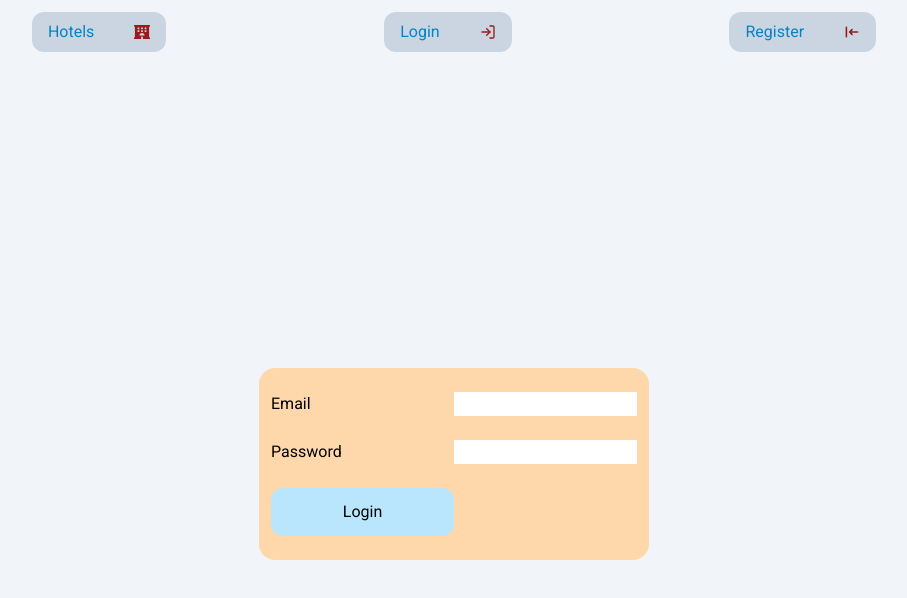
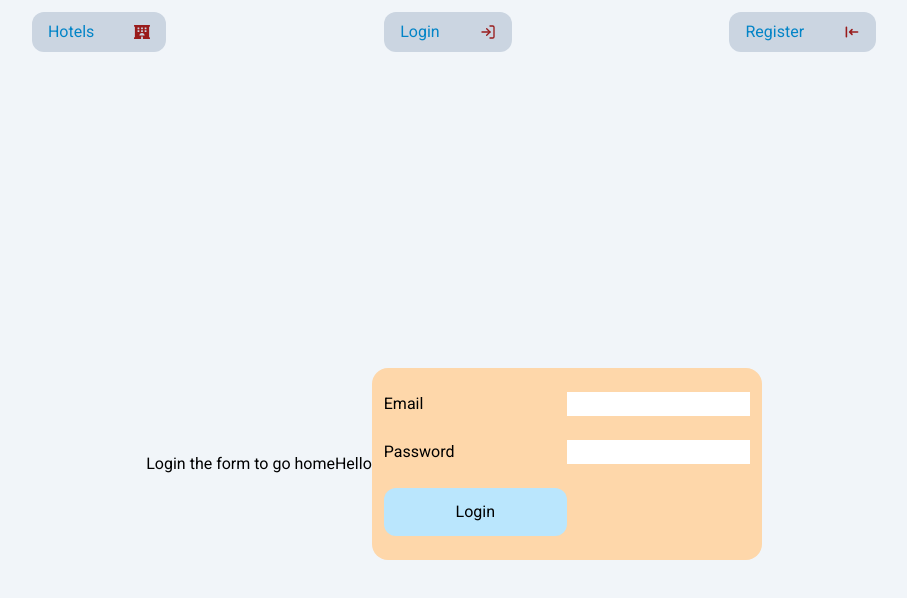
Before and after one commit to venkatsundaraj/airbnb, a React (Vite) app in the folder client/: page /login in a window 1280 px wide. Shown: the top 598 px of the page, without its empty margins (186-1093 px from the left). Built offline with nearby package versions, Linux system fonts and the light colour scheme.

Commit message:
dummy-commit1

```diff
--- a/client/src/pages/Login.jsx
+++ b/client/src/pages/Login.jsx
@@ -46,7 +46,8 @@ function Login() {
   if (isLoading) return <h1>Loading...</h1>
   return (
     <section className='w-screen h-screen flex items-center justify-center'>
-      {/* <p>Login the form</p> */}
+      <p>Login the form to go home</p>
+      <h1>Hello</h1>
       <form onSubmit={formSubmitHandler} className='bg-orange-200 max-w-fit px-3 py-6 rounded-2xl grid grid-cols-2 gap-y-6 '>
         <label htmlFor="email">Email</label>
         <input onChange={(e) => setEmailValue(e.target.value)} className='focus:outline-none' name='email' type='email' id='email' />
--- a/client/src/store/authActions.js
+++ b/client/src/store/authActions.js
@@ -1,7 +1,7 @@
 import axios from 'axios'
 
-const API_URL = "http://localhost:8000"
-// const API_URL = "http://137.184.80.13/"
+// const API_URL = "http://localhost:8000"
+const API_URL = "http://137.184.80.13/"
 
 const registerAction = async function (userData) {
 
```
